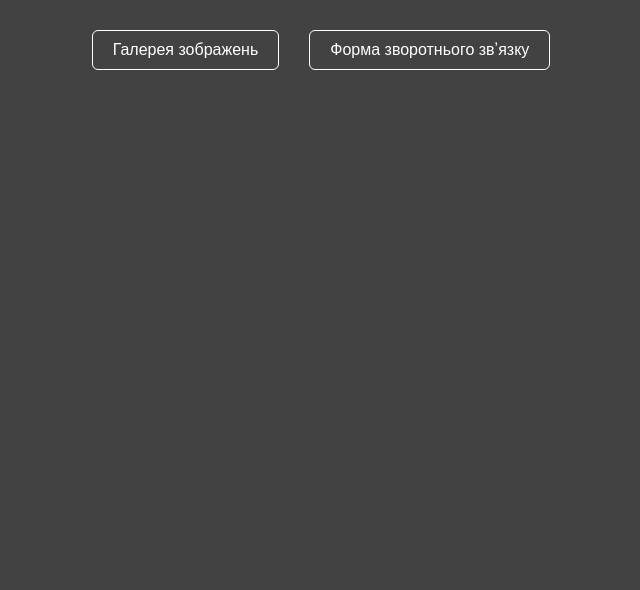
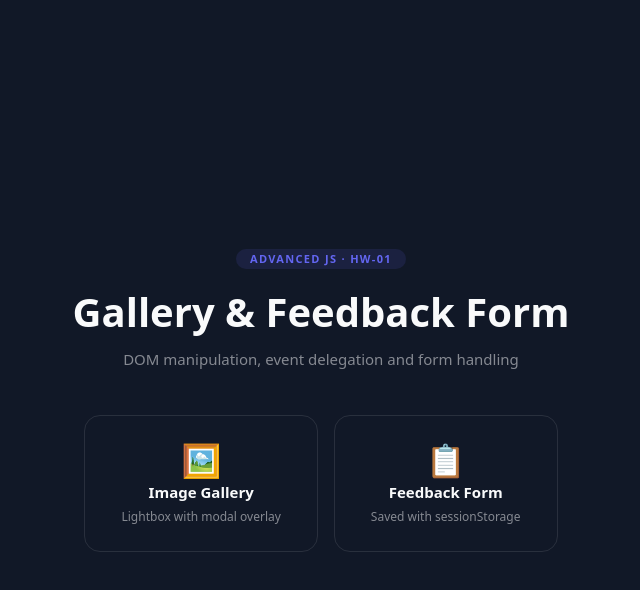
Before and after one commit to MaxCheprasov/goit-advancedjs-hw-01, a website built with Vite: page src/index.html in a window 1280 px wide. Shown: the whole page, without its empty margins (319-959 px from the left). Built offline with nearby package versions, Linux system fonts and the light colour scheme.

Commit message:
style: improve main screen layout with card navigation

```diff
--- a/src/css/index.css
+++ b/src/css/index.css
@@ -1,2 +1,98 @@
 @import url('./reset.css');
-@import url('./index-header.css');
+
+:root {
+  --bg: #111827;
+  --accent: #6366f1;
+  --accent-bg: rgba(99, 102, 241, 0.12);
+  --text: #f9fafb;
+  --muted: rgba(249, 250, 251, 0.5);
+  --card-border: rgba(255, 255, 255, 0.1);
+}
+
+*, *::before, *::after { box-sizing: border-box; }
+
+body {
+  min-height: 100vh;
+  display: flex;
+  align-items: center;
+  justify-content: center;
+  background: var(--bg);
+  font-family: system-ui, -apple-system, sans-serif;
+  color: var(--text);
+  padding: 24px 16px;
+}
+
+.home-inner {
+  max-width: 560px;
+  width: 100%;
+  text-align: center;
+}
+
+.hw-badge {
+  display: inline-block;
+  font-size: 11px;
+  font-weight: 700;
+  letter-spacing: 0.12em;
+  text-transform: uppercase;
+  color: var(--accent);
+  background: var(--accent-bg);
+  padding: 4px 14px;
+  border-radius: 100px;
+  margin-bottom: 20px;
+}
+
+.home-title {
+  font-size: clamp(24px, 5vw, 40px);
+  font-weight: 700;
+  line-height: 1.15;
+  margin-bottom: 12px;
+}
+
+.home-sub {
+  font-size: 15px;
+  color: var(--muted);
+  line-height: 1.6;
+  margin-bottom: 44px;
+}
+
+.home-nav {
+  display: flex;
+  gap: 16px;
+  justify-content: center;
+  flex-wrap: wrap;
+}
+
+.home-card {
+  display: flex;
+  flex-direction: column;
+  align-items: center;
+  gap: 8px;
+  padding: 28px 36px;
+  min-width: 170px;
+  border: 1px solid var(--card-border);
+  border-radius: 16px;
+  text-decoration: none;
+  color: var(--text);
+  transition: border-color 180ms ease, background 180ms ease, transform 180ms ease;
+}
+
+.home-card:hover {
+  border-color: var(--accent);
+  background: var(--accent-bg);
+  transform: translateY(-3px);
+}
+
+.home-card-icon {
+  font-size: 32px;
+  line-height: 1;
+}
+
+.home-card-title {
+  font-size: 15px;
+  font-weight: 600;
+}
+
+.home-card-desc {
+  font-size: 12px;
+  color: var(--muted);
+}
--- a/src/index.html
+++ b/src/index.html
@@ -4,23 +4,28 @@
     <meta charset="UTF-8" />
     <link rel="icon" type="image/svg+xml" href="/favicon.svg" />
     <meta name="viewport" content="width=device-width, initial-scale=1.0" />
-    <title>Topic 01-02</title>
+    <title>HW-01 · Gallery & Feedback Form</title>
     <link rel="stylesheet" href="./css/index.css" />
   </head>
   <body>
-    <header class="page-header">
-      <div class="container">
-        <ul class="menu">
-          <li class="menu-item">
-            <a class="menu-link" href="./1-gallery.html">Галерея зображень</a>
-          </li>
-          <li class="menu-item">
-            <a class="menu-link" href="./2-form.html"
-              >Форма зворотнього звʼязку</a
-            >
-          </li>
-        </ul>
+    <main class="home">
+      <div class="home-inner">
+        <span class="hw-badge">Advanced JS · HW-01</span>
+        <h1 class="home-title">Gallery &amp; Feedback Form</h1>
+        <p class="home-sub">DOM manipulation, event delegation and form handling</p>
+        <nav class="home-nav">
+          <a class="home-card" href="./1-gallery.html">
+            <span class="home-card-icon">🖼️</span>
+            <span class="home-card-title">Image Gallery</span>
+            <span class="home-card-desc">Lightbox with modal overlay</span>
+          </a>
+          <a class="home-card" href="./2-form.html">
+            <span class="home-card-icon">📋</span>
+            <span class="home-card-title">Feedback Form</span>
+            <span class="home-card-desc">Saved with sessionStorage</span>
+          </a>
+        </nav>
       </div>
-    </header>
+    </main>
   </body>
 </html>
```
Also changed, not shown: README.md.
